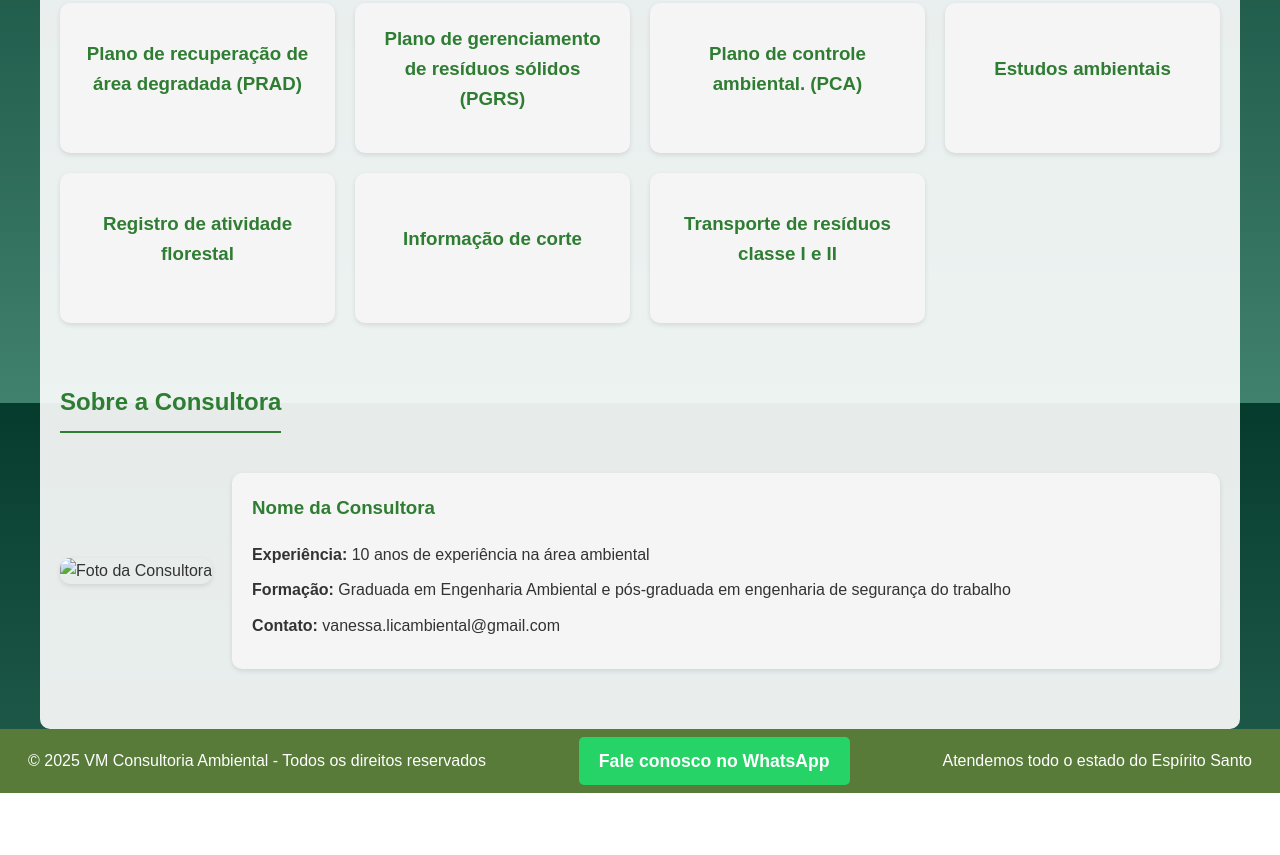
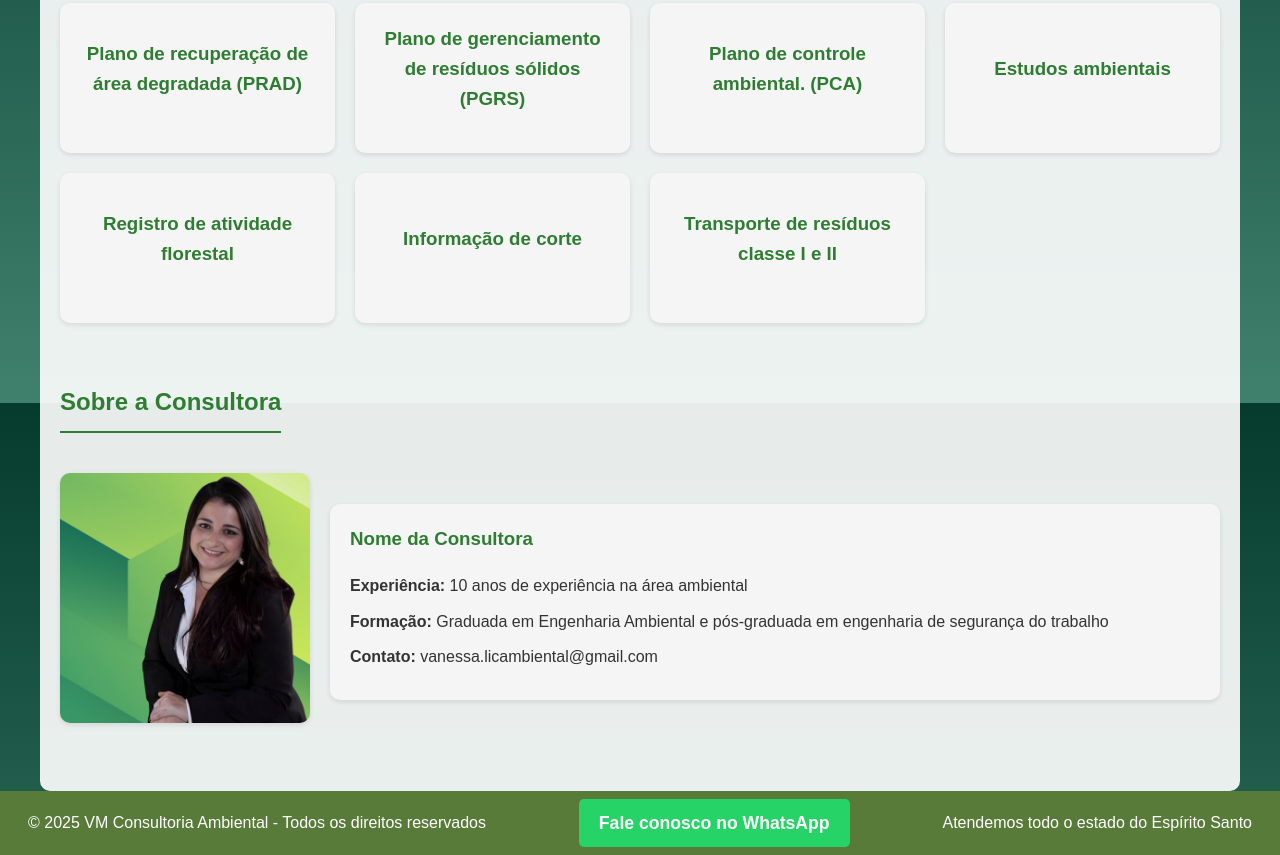
Before and after one commit to Leilsonalmeida/LeilsonAlmeida, a plain HTML site: page Index.html in a window 1280 px wide. Shown: the part 397-1252 px from the top of the page. Before the commit the page ends 1190 px from the top, so only its background shows below. Drawn offline with Linux system fonts and the light colour scheme.

Commit message:
Update Index.html

```diff
--- a/Index.html
+++ b/Index.html
@@ -255,7 +255,7 @@
                 <h2>Sobre a Consultora</h2>
                 <div class="consultora-content">
                     <div class="consultora-imagem">
-                        <img src="foto-consultora.jpg" alt="Foto da Consultora">
+                        <img src="foto-consultora.png" alt="Foto da Consultora">
                     </div>
                     <div class="consultora-info">
                         <h3>Nome da Consultora</h3>
```
